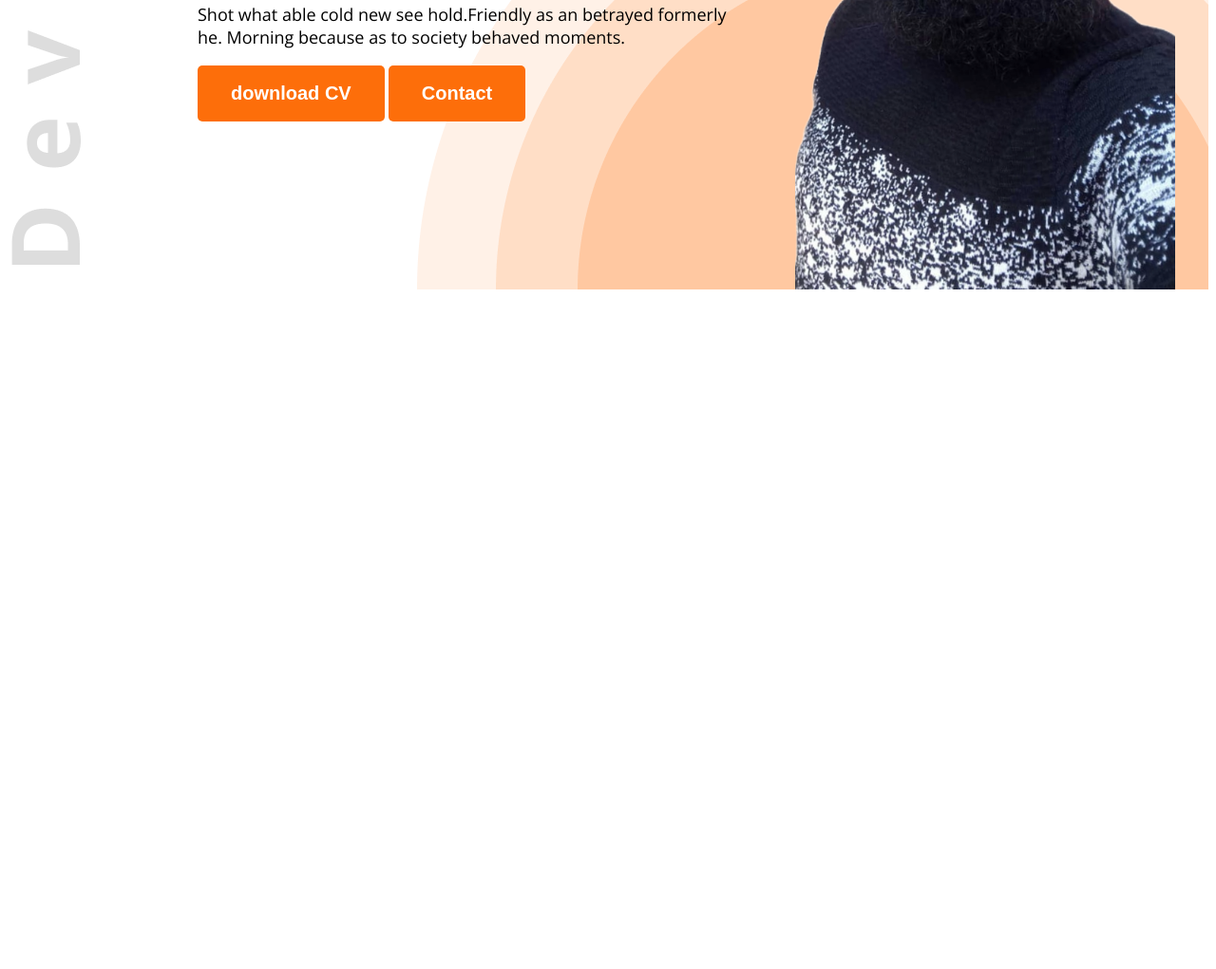
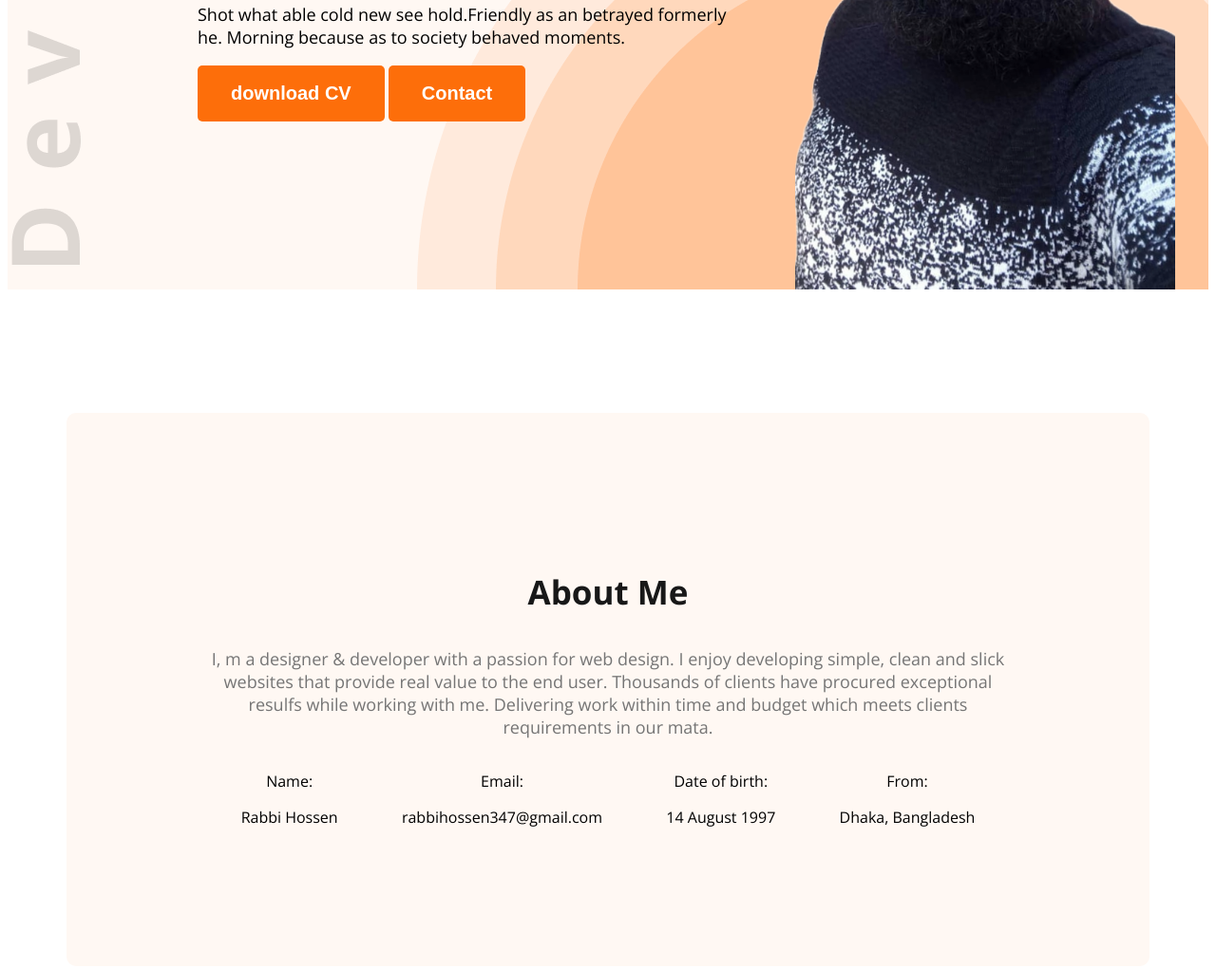
Before and after one commit to rabbihossen514/firs-portfolio, a plain HTML site: page index.html in a window 1280 px wide. Shown: the part 492-1513 px from the top of the page at 95% size. Before the commit the page ends 805 px from the top, so only its background shows below. Drawn offline with nearby package versions, Linux system fonts and the light colour scheme.

Commit message:
add about section

```diff
--- a/index.html
+++ b/index.html
@@ -14,7 +14,7 @@
 
 <body class="open-sans-normal">
 
-    <header class="header">
+    <header class="header secondery-bg">
         <nav>
             <h3 class="nav-title">Ra<span class="text-primary">b</span>bi</h3>
             <ul>
@@ -35,6 +35,29 @@
         </div>
     </header>
     <main>
+        <section class="about secondery-bg">
+            <h3 class="section-title">About Me</h3>
+            <p class="section-description">I, m a designer & developer with a passion for web design. I enjoy developing simple, clean and slick websites that provide real value to the end user. Thousands of clients have procured exceptional resulfs while working with me. Delivering work within time and budget which meets clients requirements in our mata.</p>
+
+            <div class="about-items">
+                <div class="about-item">
+                    <p class="about-title">Name:</p>
+                    <p class="about-description">Rabbi Hossen</p>
+                </div>
+                <div class="about-item">
+                    <p class="about-title">Email:</p>
+                    <p class="about-description">rabbihossen347@gmail.com</p>
+                </div>
+                <div class="about-item">
+                    <p class="about-title">Date of birth:</p>
+                    <p class="about-description">14 August 1997</p>
+                </div>
+                <div class="about-item">
+                    <p class="about-title">From:</p>
+                    <p class="about-description">Dhaka, Bangladesh</p>
+                </div>
+            </div>
+        </section>
 
     </main>
     <footer>
--- a/style/style.css
+++ b/style/style.css
@@ -32,6 +32,15 @@
     background-image: url(../images/developer.png), url('../images/header_bg.png');
     background-repeat: no-repeat;
     background-position: top left, bottom right;
+}
+
+main{
+    max-width: 1140px;
+    margin: 0 auto;
+}
+
+.secondery-bg{
+    background-color: #FFF8F3;
 }
 
 nav{
@@ -82,3 +91,25 @@ nav ul li a{
 .banner-profile-pic{
     width: 400px;
 }
+
+.section-title{
+    font-size: 35px;
+    font-weight: bold;
+    color: #181818;
+}
+.section-description{
+    font-size: 18px;
+    color: #757575;
+}
+
+.about-items{
+    display: flex;
+    justify-content: space-around;
+}
+
+.about{
+    border-radius: 10px;
+    padding: 130px 150px;
+    text-align: center;
+    margin-top: 130px;
+}
```
